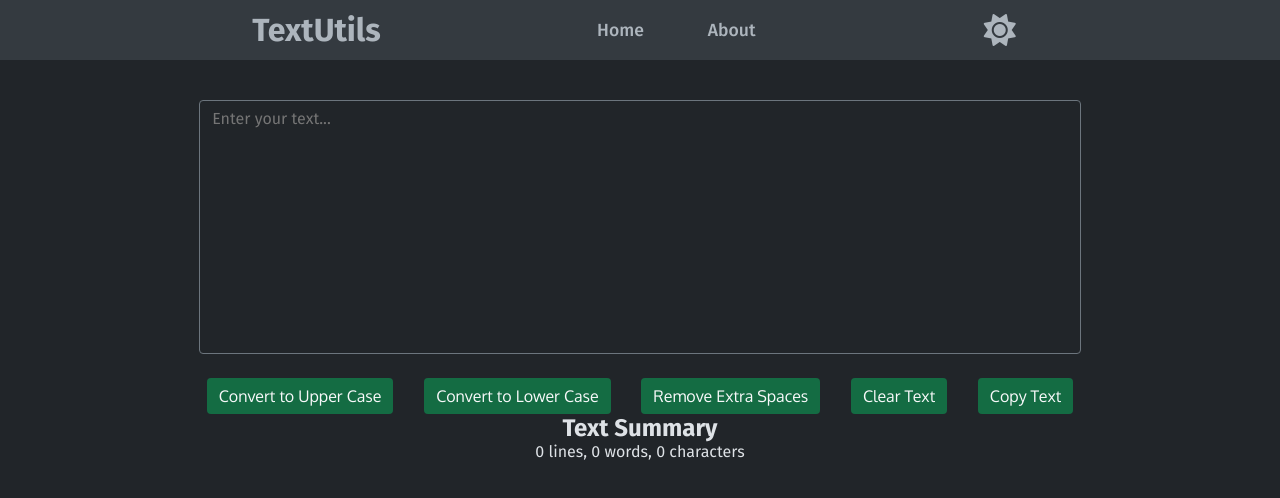
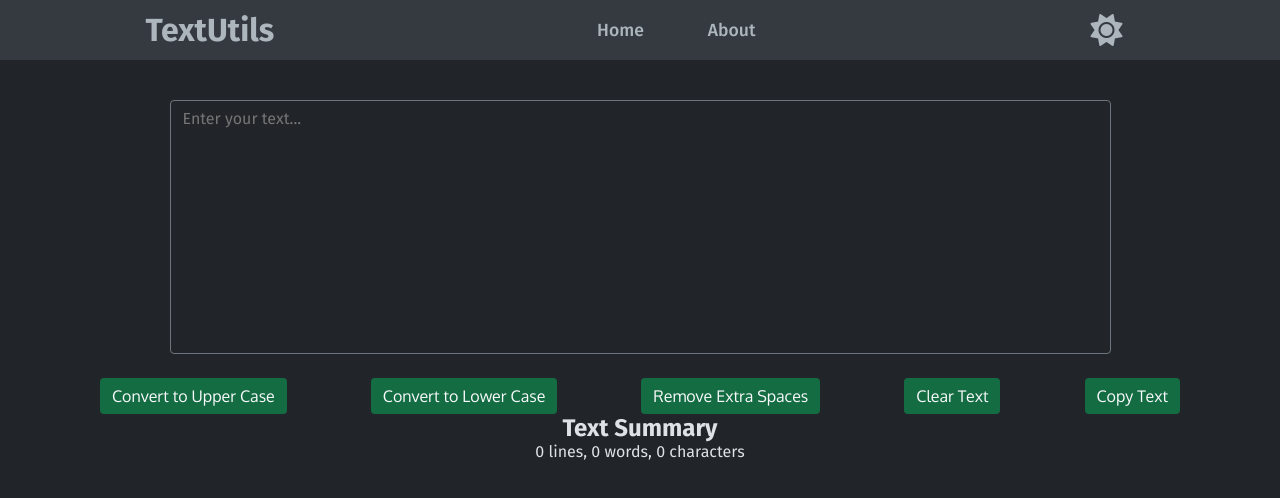
Before and after one commit to nayeemur-rahman/TextUtils-React, a React (Create React App) app: page / in a window 1280 px wide. Shown: the top 498 px of the page. Built offline with nearby package versions, Linux system fonts and the light colour scheme.

Commit message:
Css reformating

```diff
--- a/src/App.css
+++ b/src/App.css
@@ -8,9 +8,7 @@
 }
 .App {
   min-height: 100vh;
-  transition: color 150ms ease-in-out, background-color 150ms ease-in-out;
+  transition-property: color, background-color;
+  transition-duration: 150ms;
+  transition-timing-function: ease-in-out;
 }
-.container {
-  margin: auto;
-  width: 75%;
-}
--- a/src/components/Header.css
+++ b/src/components/Header.css
@@ -1,3 +1,8 @@
+.header {
+  transition-property: color, background-color;
+  transition-duration: 150ms;
+  transition-timing-function: ease-in-out;
+}
 .light-theme .header {
   background-color: var(--gray-300);
   color: var(--gray-700);
@@ -15,9 +20,6 @@
   color: var(--gray-100);
 }
 
-.header {
-  transition: color 150ms ease-in-out, background-color 150ms ease-in-out;
-}
 .header .container {
   display: flex;
   justify-content: space-around;
@@ -30,7 +32,6 @@ header a {
 }
 .navbar ul {
   list-style-type: none;
-  padding: 0;
   display: flex;
   align-items: center;
   justify-content: center;
@@ -39,6 +40,7 @@ header a {
   padding: 0 2rem;
   font-size: 1.1rem;
   font-weight: 500;
+  user-select: none;
 }
 #theme-toggler {
   background-color: transparent;
```
